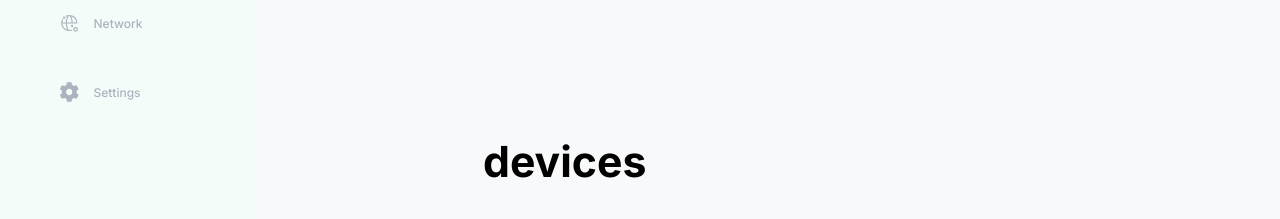
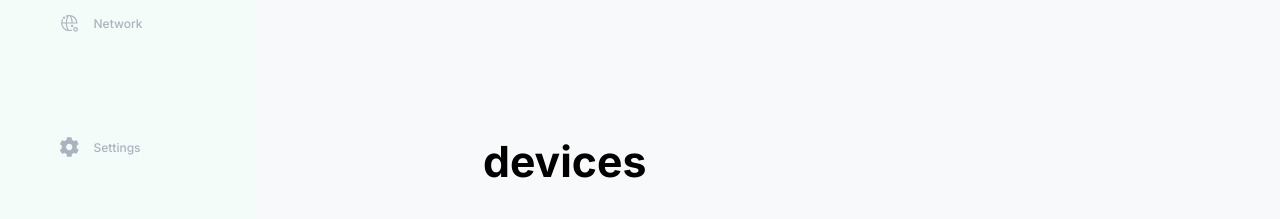
Before and after one commit to iKarans/jersey-client-project, a React (Create React App) app: page /devices in a window 1280 px wide. Shown: the part 370-589 px from the top of the page. Built offline with nearby package versions, Linux system fonts and the light colour scheme.

Commit message:
moved the settings icon in nac down with a margin top

```diff
--- a/src/components/Nav/SideNav/SideNav.scss
+++ b/src/components/Nav/SideNav/SideNav.scss
@@ -58,6 +58,8 @@
     }
   }
 
+
+
   &__logout {
     background: #2abca1;
     border-radius: 18px;
@@ -78,7 +80,14 @@
     width: 18.5px;
     margin-right: 15px;
   }
+
+  &__settings {
+    margin-top: 80px;
+  }
+
 }
+
+
 
 .mobile-nav-header {
   display: none;
```
